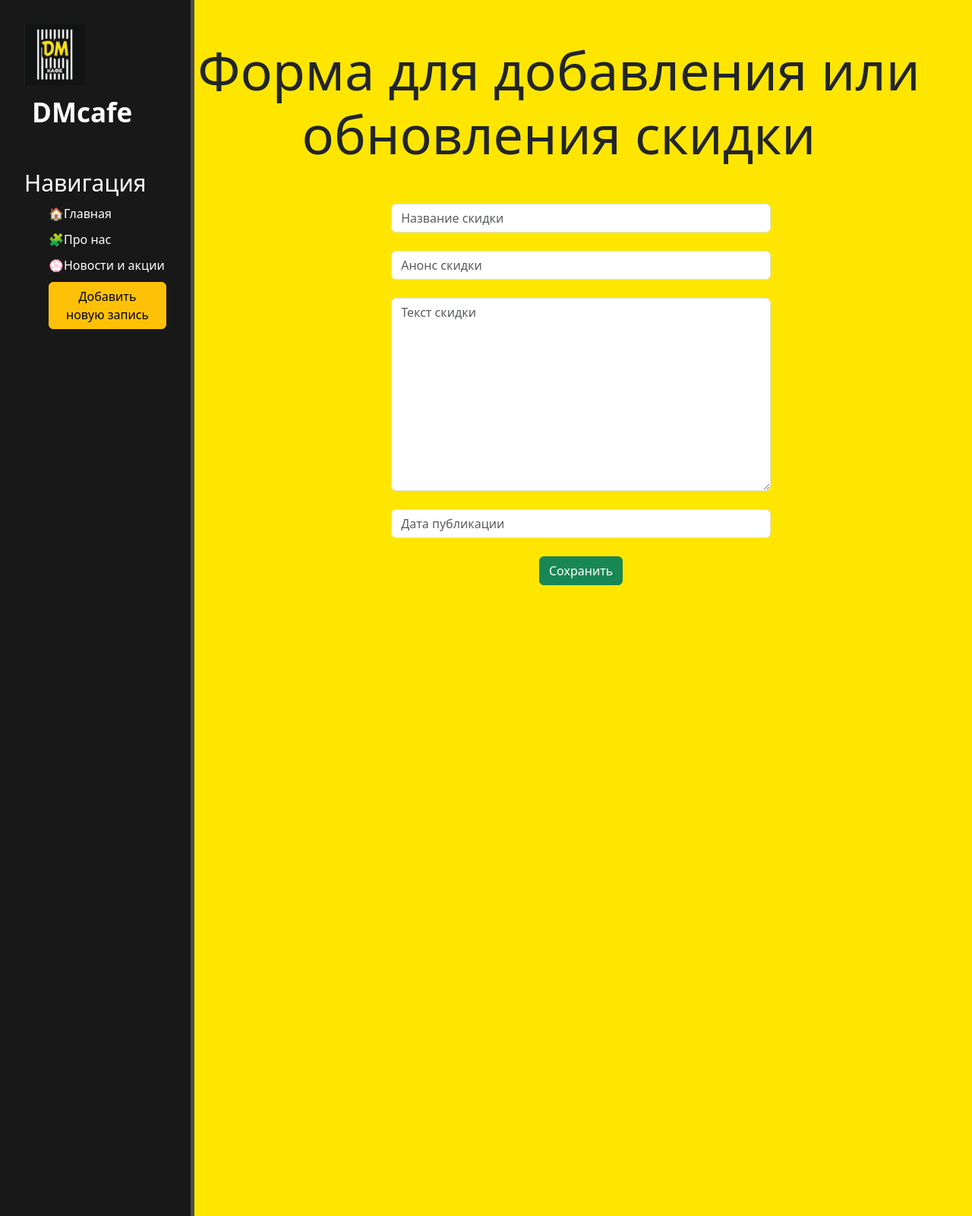
After one commit to XOBBIT1/Django_APP, a Django app: page /news/create/ in a window 1280 px wide. The commit adds this page. Shown: the whole page at 76% size. Run offline with Django 5.2, Linux system fonts and the light colour scheme.

Commit message:
end of project

```diff
--- a/my_app/main/static/main/css/main.css
+++ b/my_app/main/static/main/css/main.css
@@ -7,7 +7,7 @@ aside {
     background: #181818;
     width: 20%;
     padding: 2.5%;
-    height: 100vh;
+    height: 200vh;
     color: #fff;
     border-right: 5px solid #4d4d4d;
 }
@@ -18,7 +18,7 @@ aside img{
 }
 
 aside .logo{
-    font-size: 37px;
+    font-size: 35px;
     margin-left: 10px;
     font-weight: bold;
     position: relative;
@@ -53,13 +53,28 @@ aside ul li:hover, aside ul a:hover{
 
 main .features {
     float: left;
-    margin-top: 100px;
     text-align: center;
+    margin-top: 50px;
     width: 75%;
 }
 
-main .features h1{font-size: 50px}
+main .features h1{font-size: 70px}
 main .features p{
     max-width: 500px;
     margin: 20px auto;
 }
+
+.card {
+    float: left;
+    clear: both;
+    width: 400px;
+    margin: 20px 33%;
+    padding: 20px;
+    text-align: center;
+}
+
+form {
+    margin-left: 27%;
+    width: 500px;
+    margin-top: 50px;
+}
--- a/my_app/main/templates/main/layout.html
+++ b/my_app/main/templates/main/layout.html
@@ -22,6 +22,7 @@
             <a href="{% url 'home'%}"><li>🏠Главная</li></a>
             <a href="{% url 'about' %}"><li>🧩Про нас</li></a>
             <a href="{% url 'news_home' %}"><li>💮Новости и акции</li></a>
+            <a href="{% url 'create' %}"><li><button class="btn btn-warning">Добавить новую запись</button></li></a>
         </ul>
     </aside>
     <main>
--- /dev/null
+++ b/my_app/news/forms.py
@@ -0,0 +1,27 @@
+from .models import Articles
+from django.forms import ModelForm, TextInput, DateTimeInput, Textarea
+
+
+class ArticlesForm(ModelForm):
+    class Meta:
+        model = Articles
+        fields = ['title', 'anons', 'description', 'date']
+
+        widgets = {
+            'title': TextInput(attrs={
+                'class': 'form-control',
+                'placeholder': 'Название скидки'
+            }),
+            'anons': TextInput(attrs={
+                'class': 'form-control',
+                'placeholder': 'Анонс скидки'
+            }),
+            'description': Textarea(attrs={
+                'class': 'form-control',
+                'placeholder': 'Текст скидки'
+            }),
+            'date': DateTimeInput(attrs={
+                'class': 'form-control',
+                'placeholder': 'Дата публикации'
+            })
+        }
--- a/my_app/news/models.py
+++ b/my_app/news/models.py
@@ -12,6 +12,9 @@ class Articles(models.Model):
     def __str__(self):
         return self.title
 
+    def get_absolute_url(self):
+        return f'/news/{self.id}'
+
     class Meta:
         verbose_name = 'Новость'
         verbose_name_plural = 'Новости'
--- /dev/null
+++ b/my_app/news/templates/news/create.html
@@ -0,0 +1,20 @@
+{% extends 'main/layout.html' %}
+
+{% block title %}
+    Форма для добавления скидки
+{% endblock %}
+
+{% block content %}
+<div class="features" xmlns="http://www.w3.org/1999/html" xmlns="http://www.w3.org/1999/html">
+        <h1>Форма для добавления или обновления скидки</h1>
+        <form method="post">
+            {% csrf_token %}
+            {{ form.title }}<br>
+            {{ form.anons }}<br>
+            {{ form.description }}<br>
+            {{ form.date }}<br>
+            <span>{{ error }}</span>
+            <button class="btn btn-success" type="submit">Сохранить</button>
+        </form>
+    </div>
+{% endblock %}
--- a/my_app/news/urls.py
+++ b/my_app/news/urls.py
@@ -3,4 +3,7 @@ from . import views
 
 urlpatterns = [
     path('', views.news_home, name='news_home'),
+    path('create/', views.create_article, name='create'),
+    path('<int:pk>', views.NewsDetailView.as_view(), name='news_details'),
+    path('<int:pk>/update', views.NewsUpdateView.as_view(), name='news_update'),
 ]
--- a/my_app/news/views.py
+++ b/my_app/news/views.py
@@ -1,6 +1,41 @@
-from django.shortcuts import render
+from django.shortcuts import render, redirect
+from .models import Articles
+from .forms import ArticlesForm
+from django.views.generic import DetailView, UpdateView, DeleteView
 
 
 # Create your views here.
 def news_home(request):
-    return render(request, "news/news_home.html")
+    news = Articles.objects.order_by('-date')
+    return render(request, "news/news_home.html", {"news": news})
+
+
+class NewsDetailView(DetailView, DeleteView):
+    model = Articles
+    template_name = 'news/details.html'
+    success_url = '/news/'
+    context_object_name = 'article'
+
+
+class NewsUpdateView(UpdateView):
+    model = Articles
+    template_name = "news/create.html"
+
+    form_class = ArticlesForm
+
+
+def create_article(request):
+    error = ""
+    if request.method == 'POST':
+        form = ArticlesForm(request.POST)
+        if form.is_valid():
+            form.save()
+            return redirect('news_home')
+        else:
+            error = "Something went"
+    form = ArticlesForm()
+    data = {
+        'form': form,
+        'error': error
+    }
+    return render(request, "news/create.html", data)
```
Also changed, not shown: my_app/news/templates/news/details.html (added, +19 -0 lines), my_app/news/templates/news/news_home.html (+7 -7 lines).
